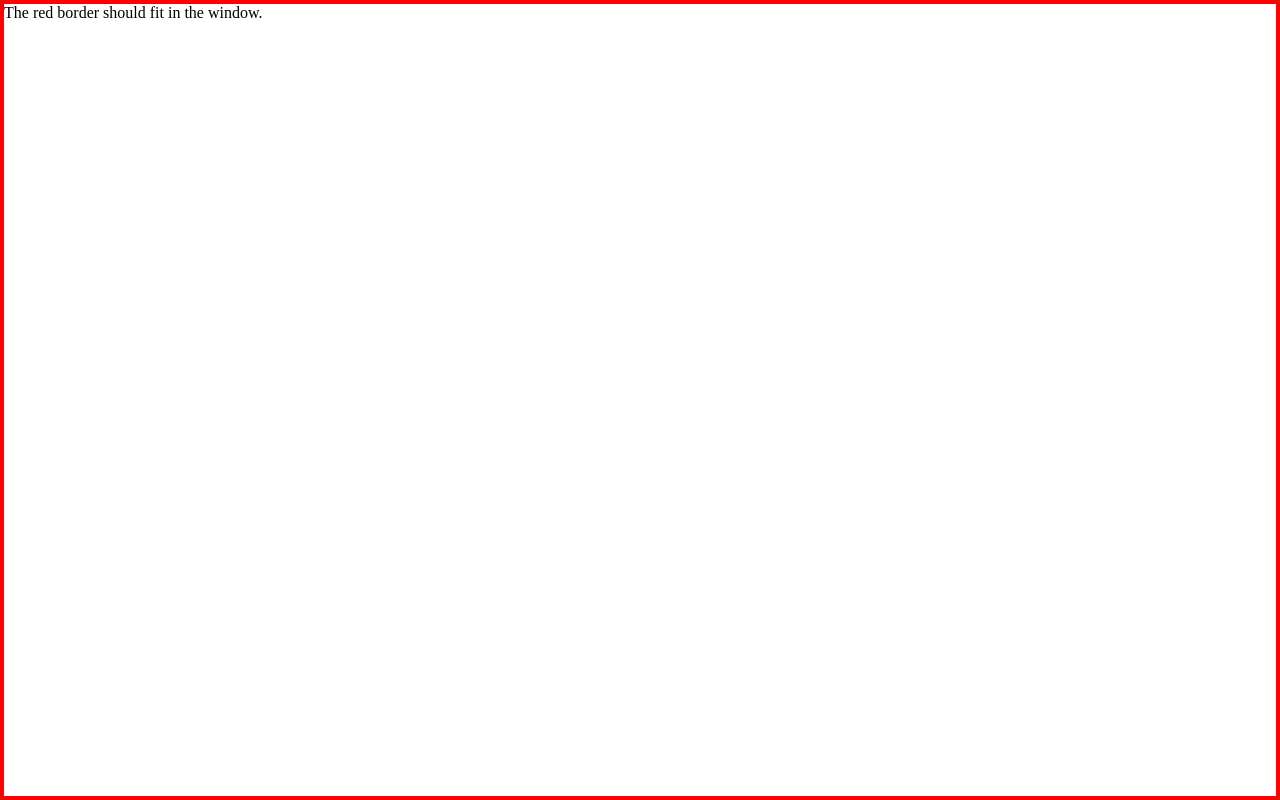
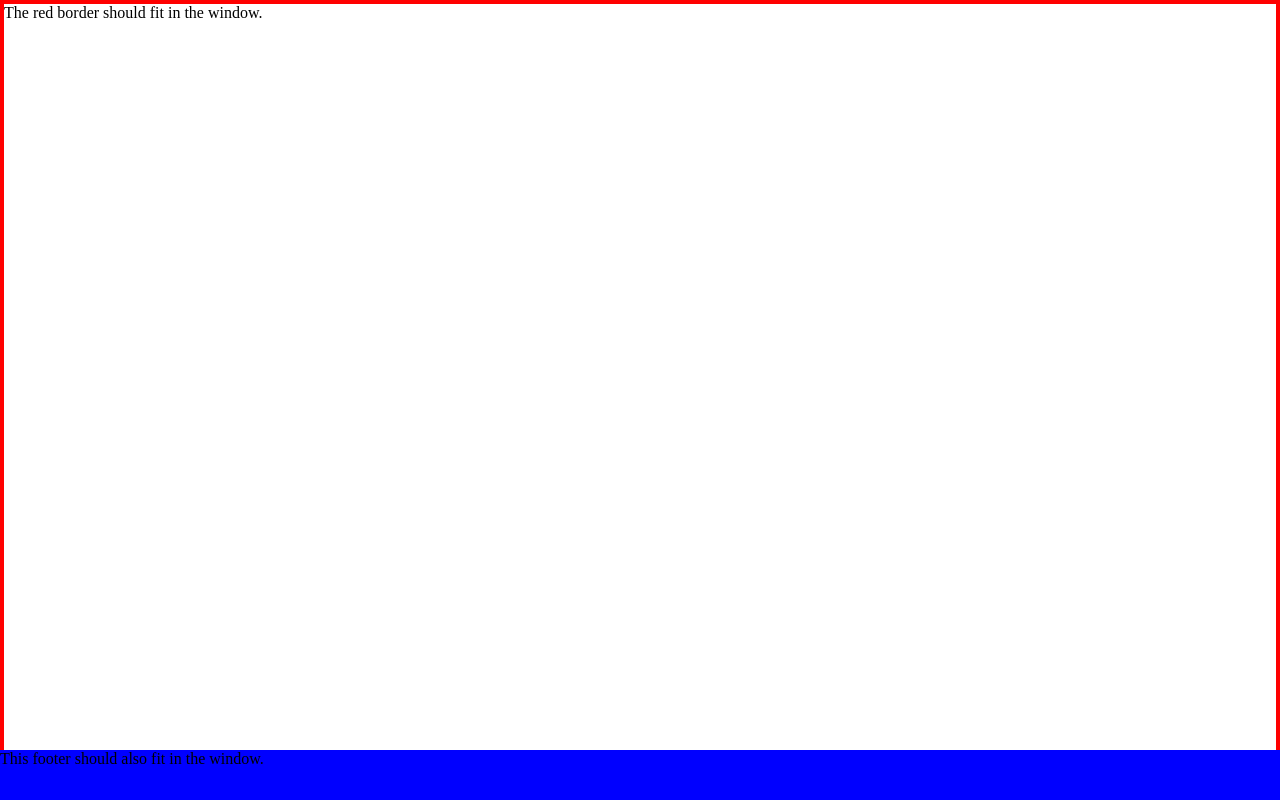
Before and after one commit to bogardon/bogardon.github.io, a plain HTML site: page scrollview/index.html in a window 1280 px wide. Drawn offline with Linux system fonts and the light colour scheme.

Commit message:
add footer

```diff
--- a/scrollview/index.html
+++ b/scrollview/index.html
@@ -18,6 +18,14 @@
         height: 100%;
         border: 4px solid red;
       }
+      #footer {
+        background: blue;
+        position: fixed;
+        width: 100%;
+        left: 0;
+        bottom: 0;
+        height: 50px;
+      }
 		</style>
   </head>
   <body>
@@ -26,5 +34,8 @@
         The red border should fit in the window.
       </div>
     </div>
+    <div id="footer">
+      This footer should also fit in the window.
+    </div>
   </body>
 </html>
```
